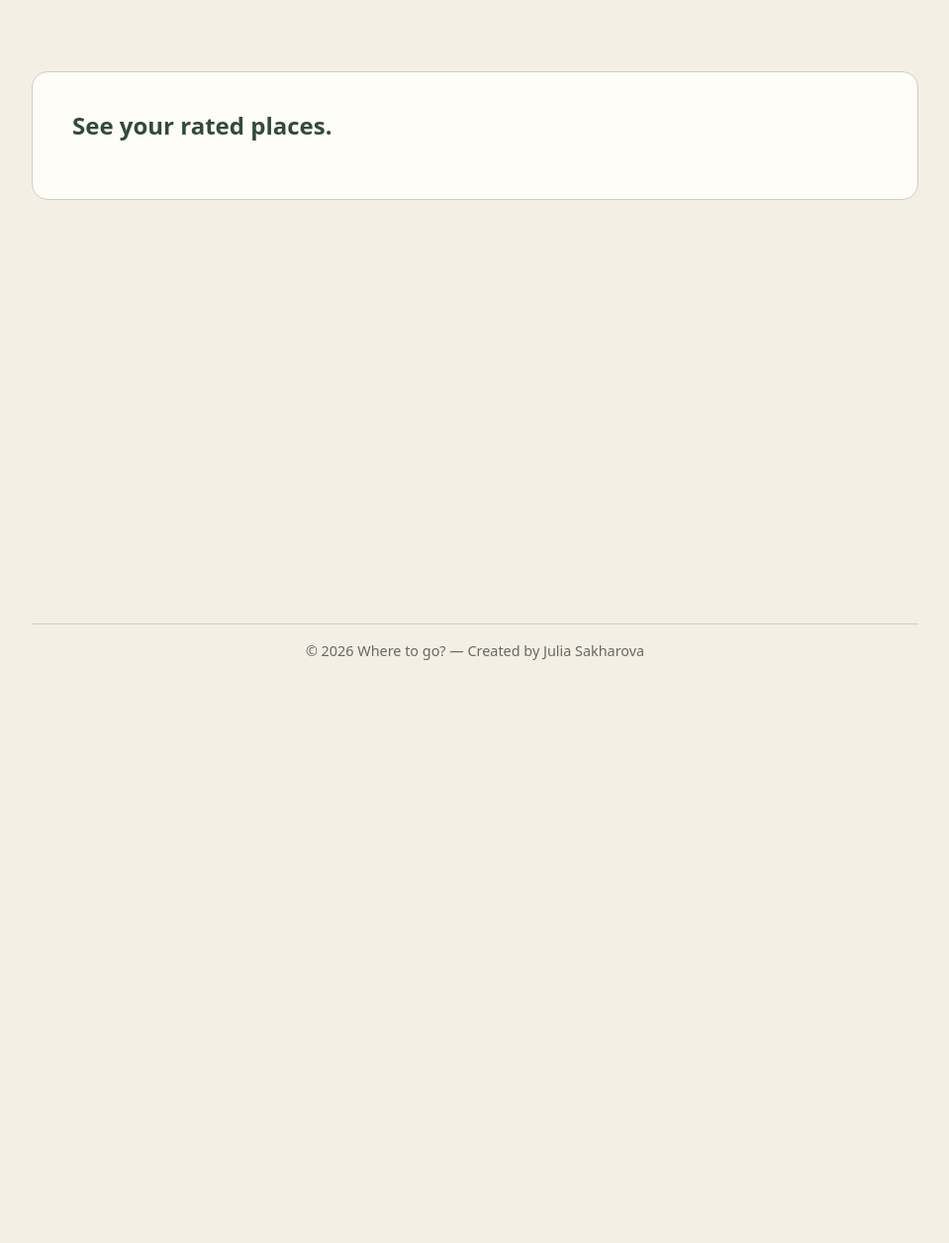
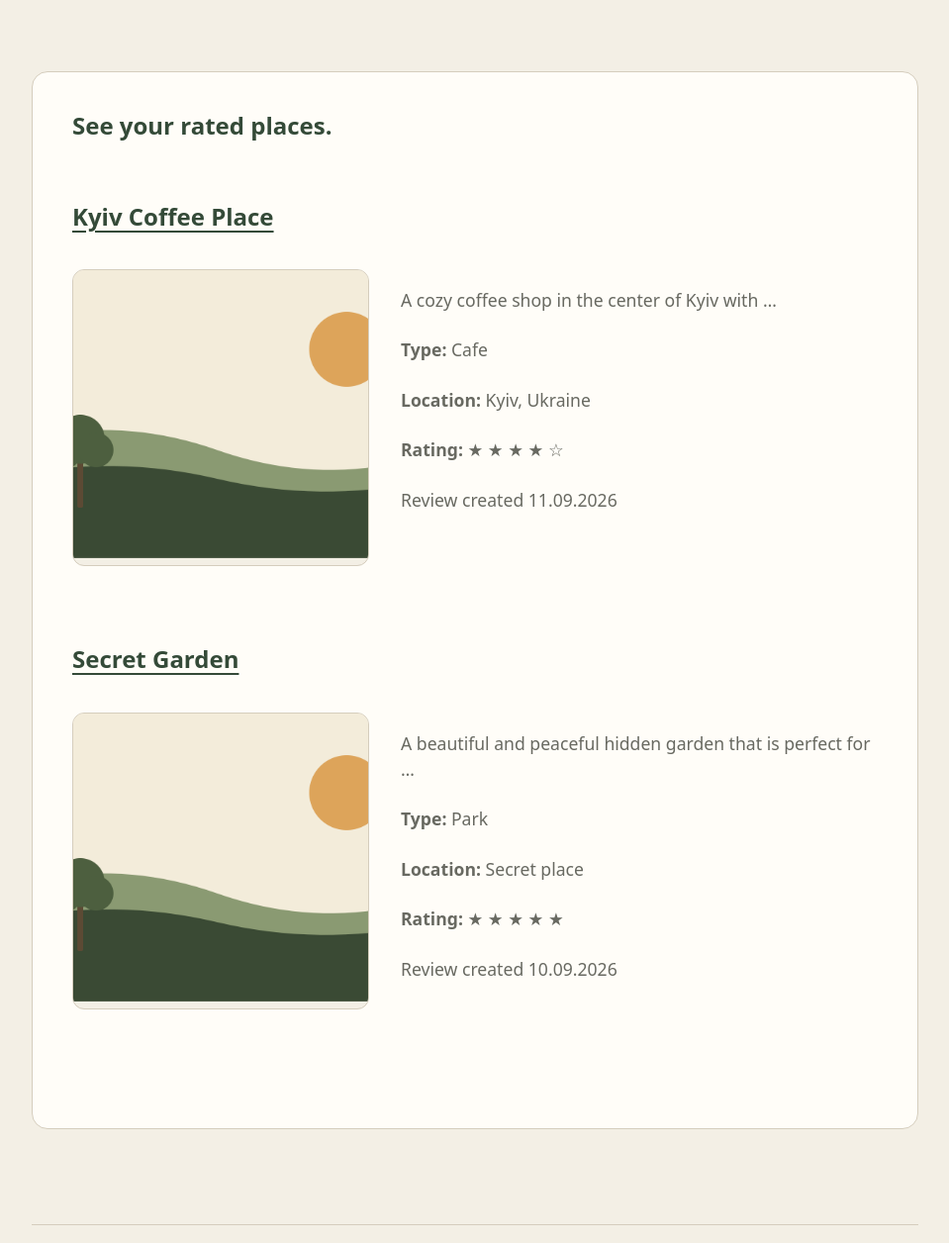
Before and after one commit to Juli-s07/where-to-go, a Django app: page /places/ in a window 1280 px wide. Shown: the part 91-1347 px from the top of the page at 99% size, without its empty margins (160-1119 px from the left). Before the commit the page ends 758 px from the top, so only its background shows below. Run offline with Django 5.2, Linux system fonts and the light colour scheme.

Commit message:
feat: display all places and individual place pages using test data

```diff
--- a/places/static/places/style.css
+++ b/places/static/places/style.css
@@ -42,6 +42,10 @@ body {
     border: 1px solid var(--color-border);
     border-radius: 1rem;
     background: var(--color-surface);
+}
+
+.places-title {
+    margin-bottom: 4rem;
 }
 
 .card p {
@@ -158,10 +162,27 @@ footer p {
     margin: 0;
 }
 
-.place-detail {
+.place-card {
     display: flex;
+    flex-direction: column;
+    align-items: flex-start;
+    width: 100%;
+    margin-bottom: 5rem;
+}
+
+.title {
+    margin: 0 0 2.5rem;
+}
+
+.title h2 {
+    margin: 0;
+}
+
+.main-info {
+    display: flex;
+    align-items: flex-start;
     gap: 2rem;
-    align-items: flex-start;
+    width: 100%;
 }
 
 .place-image {
@@ -181,23 +202,23 @@ footer p {
     object-fit: cover;
 }
 
-.place-info {
+.place-details {
     flex: 1;
     min-width: 0;
 }
 
-.place-info p {
+.place-details p {
     font-size: 1.05rem;
     color: var(--color-text-muted);
     margin: 0 0 1rem;
 }
 
-.place-info strong {
+.place-details strong {
     color: var(--color-text);
 }
 
 @media (max-width: 640px) {
-    .place-detail {
+    .main-info {
         flex-direction: column;
     }
 
--- /dev/null
+++ b/places/templates/places/place_content.html
@@ -0,0 +1,53 @@
+{% load static %}
+
+<div class="place-card">
+    <div class="title">
+        {% if show_link %}
+            <h2>
+                <a href="{% url 'places:place_full' place.id %}">
+                    {{ place.name }}
+                </a>
+            </h2>
+        {% else %}
+            <h2>{{ place.name }}</h2>
+        {% endif %}
+    </div>
+    <div class="main-info">
+        <div class="place-image">
+            <img src="{% static 'places/images/place_image.png' %}" alt="{{ place.name }}">
+        </div>
+        <div class="place-info">
+            <p>
+                {% if full_description %}
+                    {{ place.description }}
+                {% else %}
+                    {{ place.description|truncatewords:10 }}
+                {% endif %}
+            </p>
+            <p>
+                <strong>Type:</strong> {{ place.type }}
+            </p>
+            <p>
+                <strong>Location:</strong>
+                {% if place.location %}
+                    {{ place.location }}
+                {% else %}
+                    Secret place
+                {% endif %}
+            </p>
+            <p>
+                <strong>Rating:</strong>
+                {% for i in "12345" %}
+                    {% if forloop.counter <= place.rating %}
+                        ★
+                    {% else %}
+                        ☆
+                    {% endif %}
+                {% endfor %}
+            </p>
+            <p>
+                Review created {{ place.created_at|date:"d.m.Y" }}
+            </p>
+        </div>
+    </div>
+</div>
--- a/places/templates/places/place_preview.html
+++ b/places/templates/places/place_preview.html
@@ -1,37 +1,3 @@
 {% load static %}
 
-<div class="place-card">
-    <img src="{% static 'places/images/place_image.png' %}" alt="{{ place.name }}">
-    <h2>
-        <a href="{% url 'places:place_full' place.id %}">
-            {{ place.name }}
-        </a>
-    </h2>
-    <p>
-        {{ place.description|truncatewords:10 }}
-    </p>
-    <p>
-        Type: {{ place.type }}
-    </p>
-    <p>
-        Location:
-        {% if place.location %}
-            {{ place.location }}
-        {% else %}
-            Secret place
-        {% endif %}
-    </p>
-    <p>
-        Rating:
-        {% for i in "12345" %}
-            {% if forloop.counter <= place.rating %}
-                ★
-            {% else %}
-                ☆
-            {% endif %}
-        {% endfor %}
-    </p>
-    <p>
-        Review created {{ place.created_at|date:"d.m.Y" }}
-    </p>
-</div>
+{% include "places/place_content.html" with show_link=True full_description=False %}
--- a/places/templates/places/places.html
+++ b/places/templates/places/places.html
@@ -4,7 +4,13 @@
 
 {% block content %}
     <section class="card">
-        <h1>See your rated places.</h1>
-
+        <h1 class="places-title">See your rated places.</h1>
+        {% if places %}
+            {% for place in places %}
+                {% include "places/place_preview.html" %}
+            {% endfor %}
+        {% else %}
+            <p>Nothing here yet.</p>
+        {% endif %}
     </section>
 {% endblock %}
--- a/places/views.py
+++ b/places/views.py
@@ -4,8 +4,33 @@ from datetime import date
 def home(request):
     return render(request, 'places/home.html')
 
+def get_places(request):
+    if 'places' not in request.session:
+        request.session['places'] = []
+    return request.session['places']
+
 def places(request):
-    return render(request, 'places/places.html')
+    places = [
+        {
+            "id": 1,
+            "name": "Kyiv Coffee Place",
+            "description": "A cozy coffee shop in the center of Kyiv with a warm atmosphere, comfortable seats, and freshly brewed coffee. It is a nice place to meet friends, read a book, or spend a quiet afternoon. The interior is simple and welcoming, and the place is especially pleasant on rainy days.",
+            "type": "Cafe",
+            "location": "Kyiv, Ukraine",
+            "rating": 4,
+            "created_at": date(2026, 9, 11),
+        },
+        {
+            "id": 2,
+            "name": "Secret Garden",
+            "description": "A beautiful and peaceful hidden garden that is perfect for walking, relaxing, and taking a break from the busy city. There are lots of trees and flowers, and the quiet atmosphere makes it a great place to spend time alone or have a calm conversation with a friend. It feels like a small secret escape from the city.",
+            "type": "Park",
+            "location": None,
+            "rating": 5,
+            "created_at": date(2026, 9, 10),
+        },
+    ]
+    return render(request, "places/places.html", {"places": places})
 
 def add_place(request):
     return render(request, 'places/add_place.html')
@@ -14,7 +39,7 @@ def place_full(request, place_id):
     place = {
         "id": place_id,
         "name": "Kyiv Coffee Place",
-        "description": "A cozy place in the center of Kyiv with good coffee and a nice atmosphere.",
+        "description": "A cozy coffee shop in the center of Kyiv with a warm atmosphere, comfortable seats, and freshly brewed coffee. It is a nice place to meet friends, read a book, or spend a quiet afternoon. The interior is simple and welcoming, and the place is especially pleasant on rainy days.",
         "type": "Cafe",
         "location": "Kyiv, Ukraine",
         "rating": 4,
```
Also changed, not shown: places/templates/places/place_full.html (+1 -36 lines).
